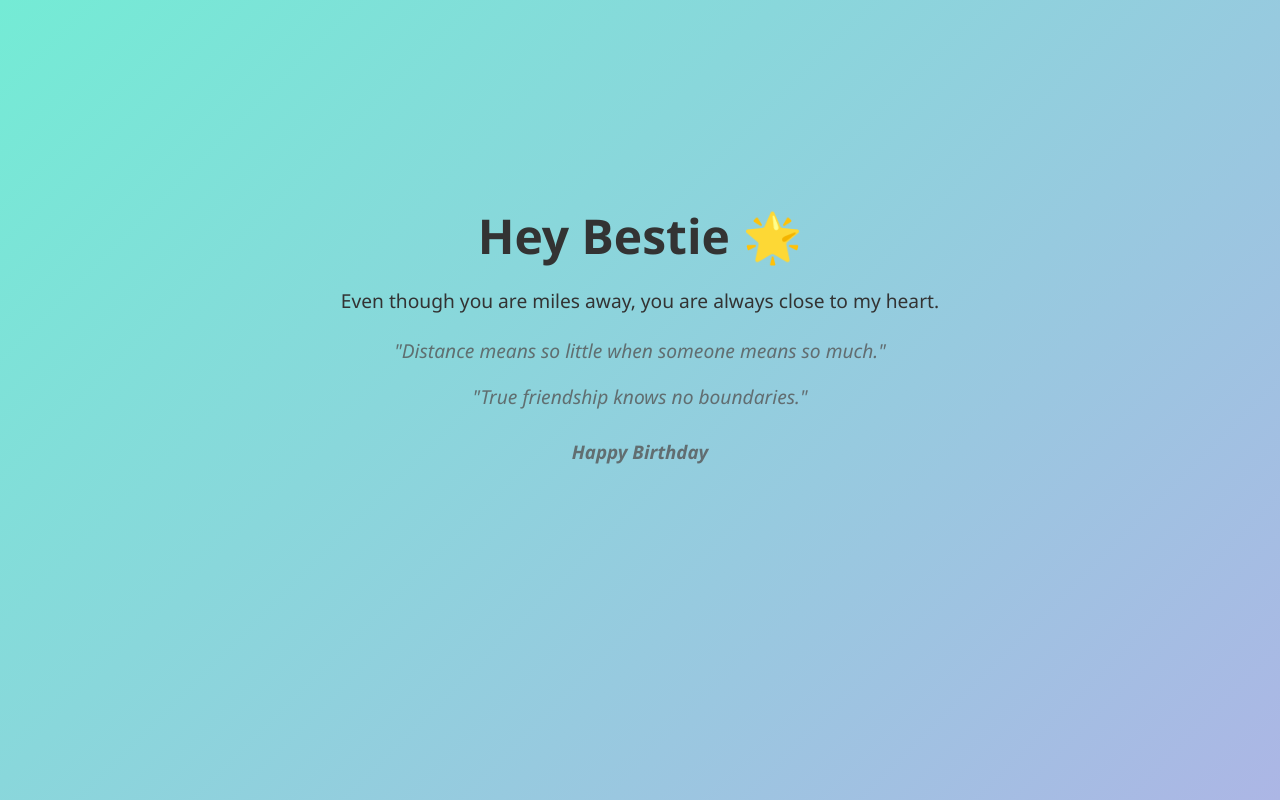
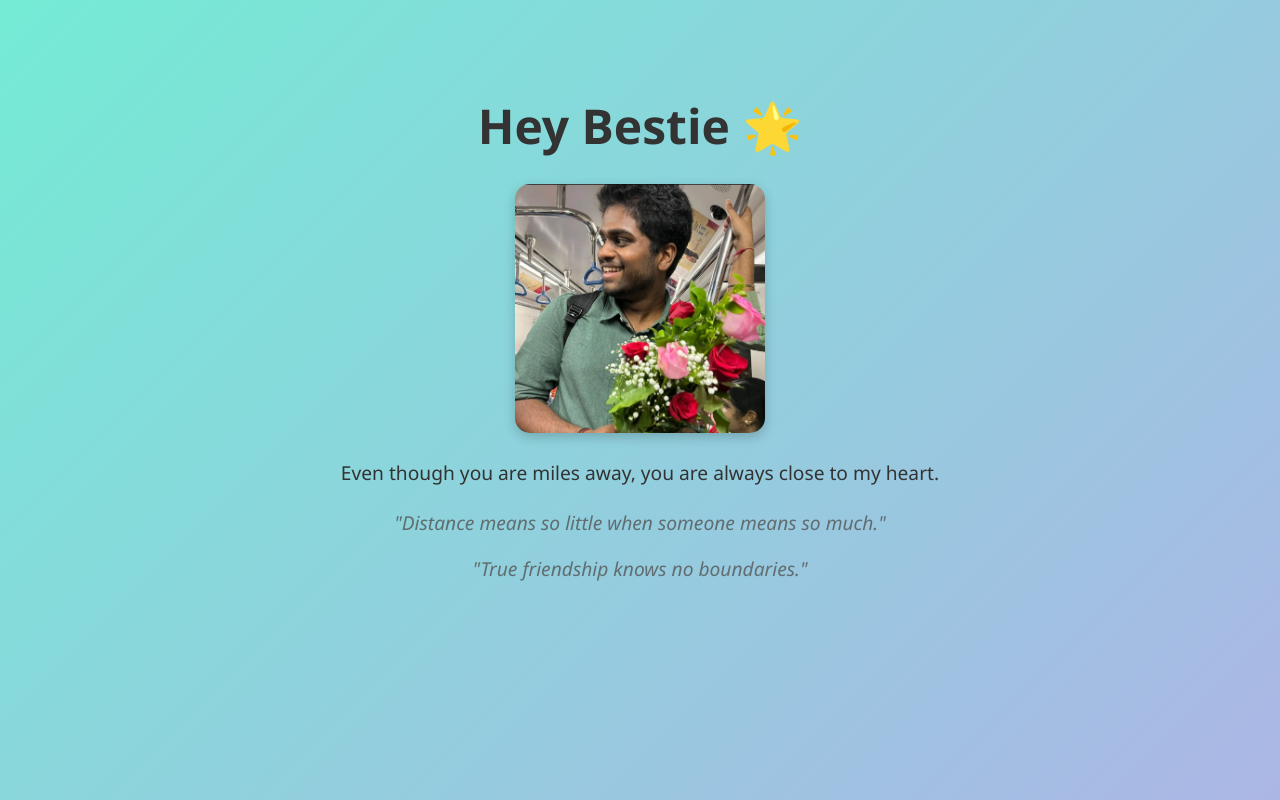
Before and after one commit to vasudevan017/best-friend-surprise, a plain HTML site: page index.html in a window 1280 px wide. Drawn offline with Linux system fonts and the light colour scheme.

Commit message:
Add files via upload

```diff
--- a/index.html
+++ b/index.html
@@ -50,14 +50,24 @@
       from { opacity: 0; transform: translateY(20px); }
       to { opacity: 1; transform: translateY(0); }
     }
+    img.photo {
+  width: 250px;
+  height: auto;
+  border-radius: 15px;
+  margin: 1em 0;
+  box-shadow: 0 4px 12px rgba(0,0,0,0.2);
+  opacity: 0;
+  animation: fadeIn 2s ease forwards;
+  animation-delay: 3s;
+}
   </style>
 </head>
 <body>
     <h1>Hey Bestie 🌟</h1>
+    <img src="image.jpg" alt="Best Friends" class="photo" />
     <p>Even though you are miles away, you are always close to my heart.</p>
     <p class="quote">"Distance means so little when someone means so much."</p>
     <p class="quote">"True friendship knows no boundaries."</p>
-  <h3 class="quote">Happy Birthday</h3>
     <div class="heart">❤️</div>
   </body>
 </html>
```
Also changed, not shown: image.jpg (added). Lines whose indentation alone changed are shown as unchanged.
